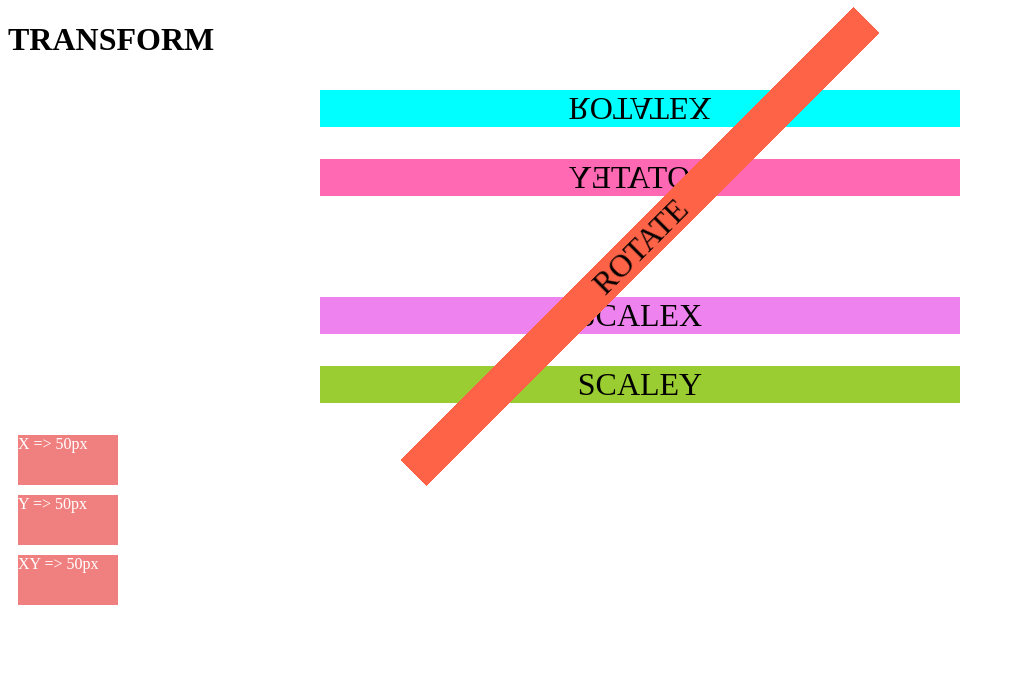
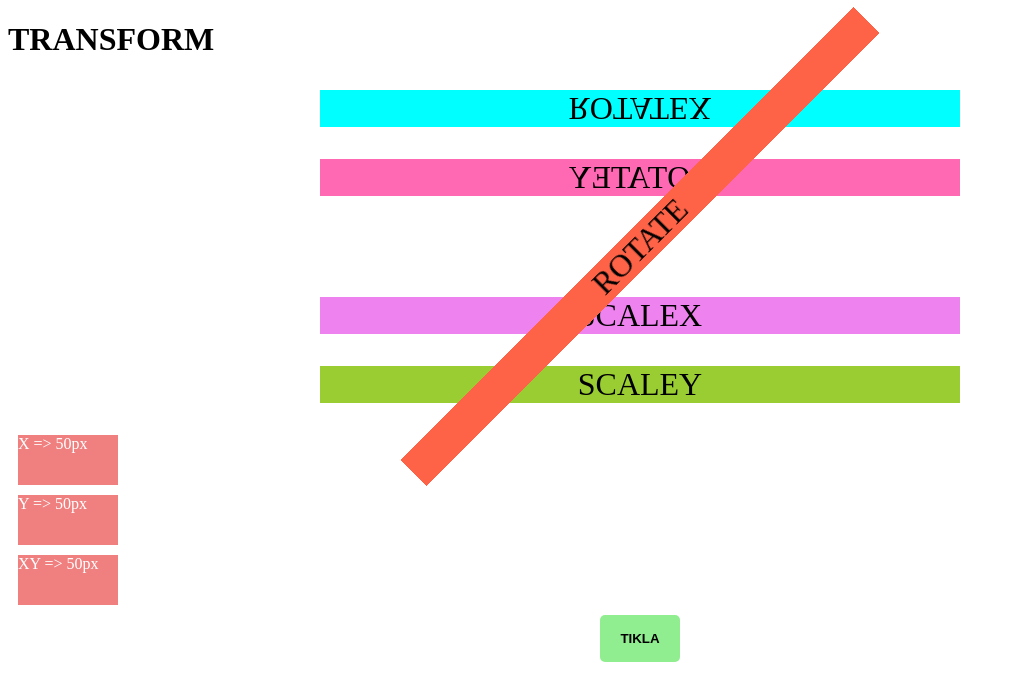
Before and after one commit to brs14shn/CSS, a plain HTML site: page TRANSFORM/index.html in a window 1280 px wide. Shown: the whole page, without its empty margins (0-1015 px from the left). Drawn offline with Linux system fonts and the light colour scheme.

Commit message:
transform update

```diff
--- a/TRANSFORM/index.html
+++ b/TRANSFORM/index.html
@@ -26,6 +26,9 @@
     <div class="translate y">Y => 50px</div>
     <div class="translate xy">XY => 50px</div>
   </div>
+  <div class="transition">
+    <button class="transition-btn">TIKLA</button>
+  </div>
 </body>
 
 </html>
--- a/TRANSFORM/style.css
+++ b/TRANSFORM/style.css
@@ -58,3 +58,23 @@
   .xy:hover {
     transform: translate(50px, 50px);
   }
+
+  .transition
+  {
+      text-align: center;
+  }
+.transition-btn{
+    width:5rem;
+    padding: 1rem;
+    background-color: lightgreen;
+    border: none;
+    border-radius: 5px;
+    font-weight: 600;
+    transition:all 2s ease 2s;
+    /* transition: background-color 5s,color 2s; */
+}
+.transition-btn:hover{
+    background-color:pink;
+    color:white;
+
+}
```
